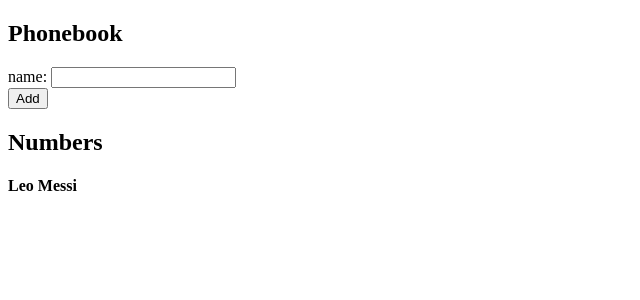
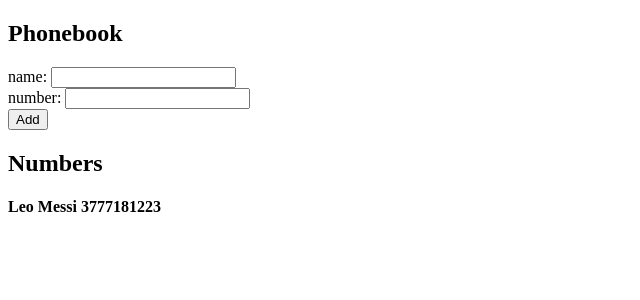
Before and after one commit to tomasda7/FullStack-Open, a React (Create React App) app in the folder part2/phonebook/: page / in a window 1280 px wide. Shown: the top 300 px of the page, without its empty margins (0-640 px from the left). Built offline with nearby package versions, Linux system fonts and the light colour scheme.

Commit message:
Done exercise 8 of part2

```diff
--- a/part2/phonebook/src/App.js
+++ b/part2/phonebook/src/App.js
@@ -3,24 +3,27 @@
 const App = () => {
 
   const [persons, setPersons] = useState([
-    { name: 'Leo Messi', id: 1 }
+    { name: 'Leo Messi', id: 1, number: 3777181223 }
   ]);
   const [newName, setNewName] = useState('');
+  const [newNumber, setNewNumber] = useState('');
 
   const addPerson = (event) => {
     event.preventDefault();
     const personObj = {
       name: newName,
-      id: persons.length + 1
+      id: persons.length + 1,
+      number: newNumber
     }
 
     persons.forEach(person => {
       if(person.name.includes(newName)) {
         setPersons(persons);
-        return alert(`${newName} is already added to phonebook`);
+        return alert(`${newName} is already added to phonebook!`);
       } else {
         setPersons(persons.concat(personObj));
         setNewName('');
+        setNewNumber('');
       }
     })
   }
@@ -29,22 +32,26 @@
     setNewName(event.target.value);
   }
 
+  const handleNumberChange = (event) => {
+    setNewNumber(event.target.value);
+  }
+
   return (
     <div>
       <h2>Phonebook</h2>
       <form onSubmit={addPerson}>
         <div>
-          name: <input
-          value={newName}
-          onChange={handleNameChange}
-          />
+          name: <input value={newName} onChange={handleNameChange} />
+        </div>
+        <div>
+          number: <input value={newNumber} onChange={handleNumberChange} />
         </div>
         <div>
           <button type='submit'>Add</button>
         </div>
       </form>
       <h2>Numbers</h2>
-      {persons.map(person => <h4 key={person.id}>{person.name}</h4>)}
+      {persons.map(person => <h4 key={person.id}>{person.name} {person.number}</h4>)}
     </div>
   );
 }
```
